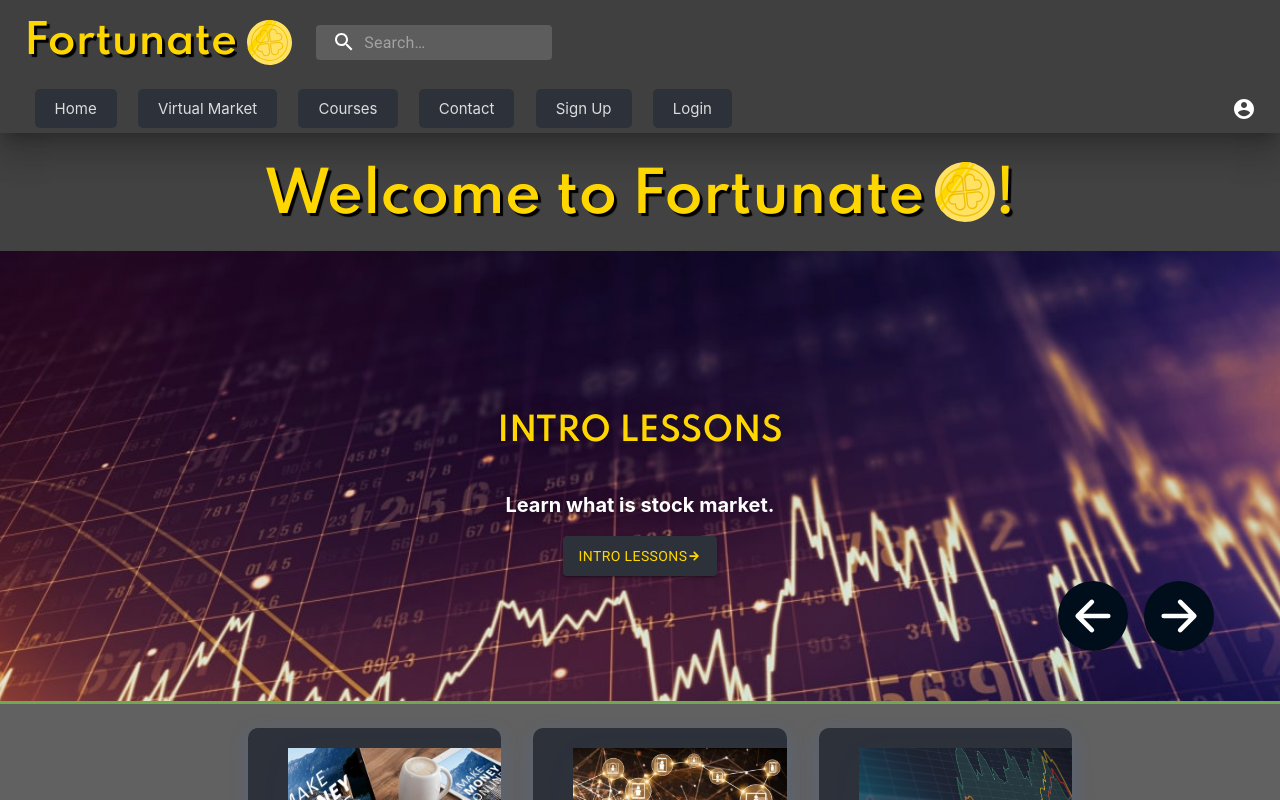
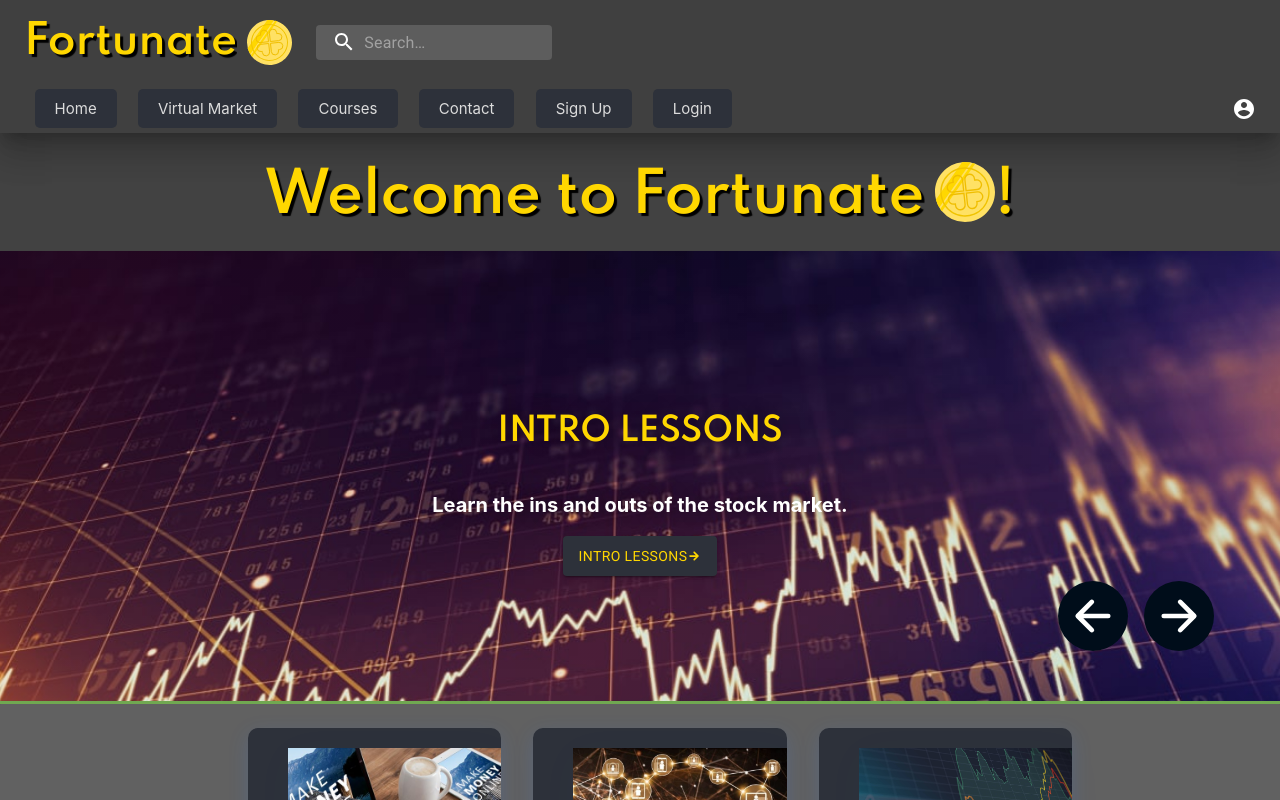
Before and after one commit to acm-projects/Fortunate, a React (Create React App) app in the folder frontend/fortunate/: page / in a window 1280 px wide. Shown: the top 800 px of the page. Built offline with nearby package versions, Linux system fonts and the light colour scheme.

Commit message:
Text Changes

```diff
--- a/frontend/fortunate/src/components/PicData.js
+++ b/frontend/fortunate/src/components/PicData.js
@@ -9,44 +9,47 @@ import ImageFive from "../images/coinsM.jpg";
 export const PicData = [
 	{
 		title: "WELCOME TO FORTUNATE",
-    sub: "Learn the highs and lows of market trading in this interactive web game utilizing virtual currency.",
-    path: './home',
-    label: 'View Home',
+		sub:
+			"Learn the highs and lows of market trading in this interactive web game.",
+		path: "./home",
+		label: "View Home",
 		image: ImageOne,
-    alt: "WELCOME"
+		alt: "WELCOME",
 	},
 	{
 		title: "INTRO LESSONS",
-    sub: "Learn what is stock market.",
-    path: './learn/intro',
-    label: 'Intro Lessons',
+		sub: "Learn the ins and outs of the stock market.",
+		path: "./learn/intro",
+		label: "Intro Lessons",
 		image: ImageTwo,
-    alt: "Quote"
+		alt: "Quote",
 	},
 	{
 		title: "TRADING LESSONS",
-    sub: "Learn the basics of the stock market with handcrafted lessons.",
-    path: './learn/trading',
-    label: 'Trading Lessons',
+		sub: "Learn the basics of the trading in the market.",
+		path: "./learn/trading",
+		label: "Trading Lessons",
 		image: ImageFive,
-    alt: "Quote"
+		alt: "Quote",
 	},
 	{
 		title: "VIRTUAL MARKET",
-    sub: "Apply your new skills using real market data from Fortune 500 companies.",
-    path: './vmpage',
-    label: 'View Market',
+		sub:
+			"Apply your skills using real market data from Fortune 500 companies.",
+		path: "./vmpage",
+		label: "View Market",
 		image: ImageThree,
-    alt: "Quote"
+		alt: "Quote",
 	},
 	{
 		title: "PORTFOLIO",
-    sub: "Grow your portfolio over time as you build up your personal collection of equities.",
-    path: './portfolio',
-    label: 'View Portfolio',
+		sub:
+			"Grow your portfolio over time as you build up your personal collection of stocks.",
+		path: "./portfolio",
+		label: "View Portfolio",
 		image: ImageFour,
-    alt: "Quote"
-  }
+		alt: "Quote",
+	},
 ];
 /*
 import ImageOne from "./images/plantmonM.jpg";
```
Lines whose indentation alone changed are shown as unchanged.
